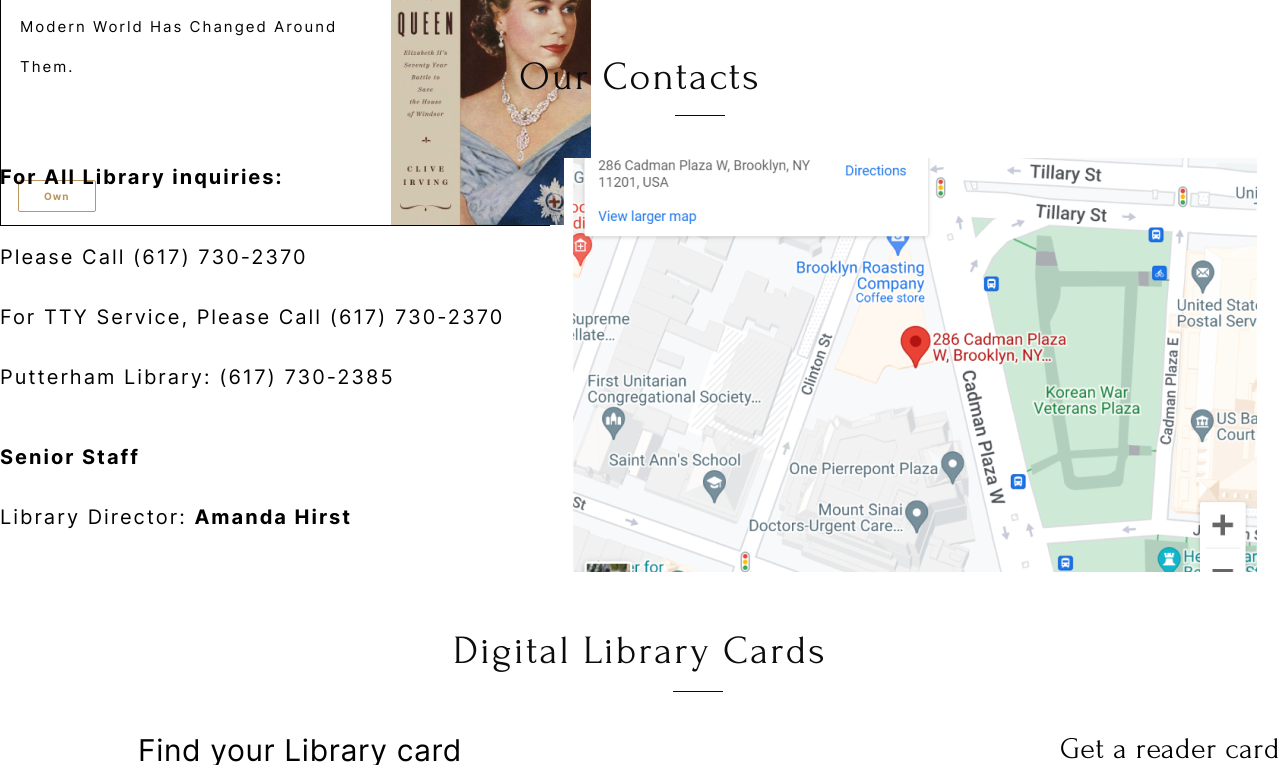
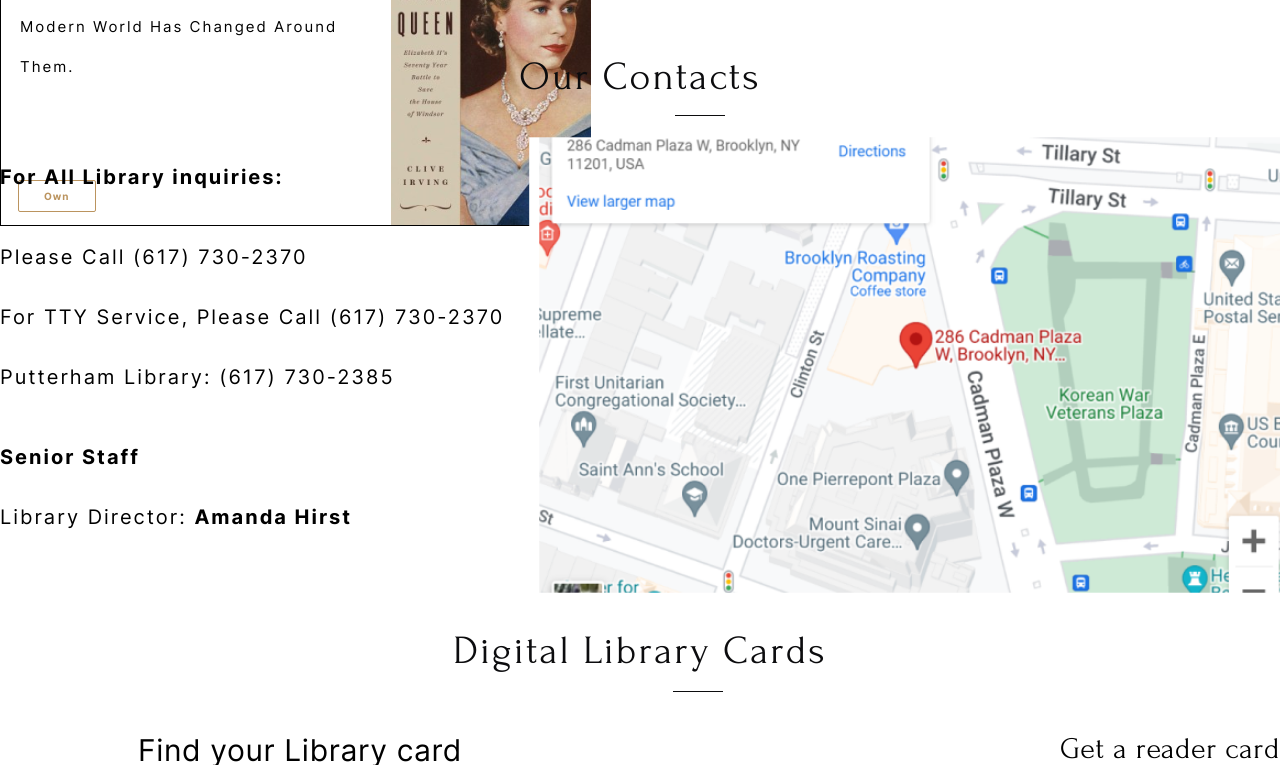
Before and after one commit to assavr/random-game, a plain HTML site: page library/index.html in a window 1280 px wide. In both pictures the pointer is over the picture 912 px from the left and 4136 px from the top of the page. Shown: the part 3771-4536 px from the top of the page. Drawn offline with Linux system fonts and the light colour scheme.

Commit message:
feat: add scale map

```diff
--- a/library/css/style.css
+++ b/library/css/style.css
@@ -737,6 +737,10 @@ input {
   position: absolute;
   top: 101px;
   right: 20px;
+  transition: .5s;
+}
+.contacts__map-img:hover {
+  transform: scale(1.1);
 }
 
 /* CONTACTS LINK STYLE START */
```
